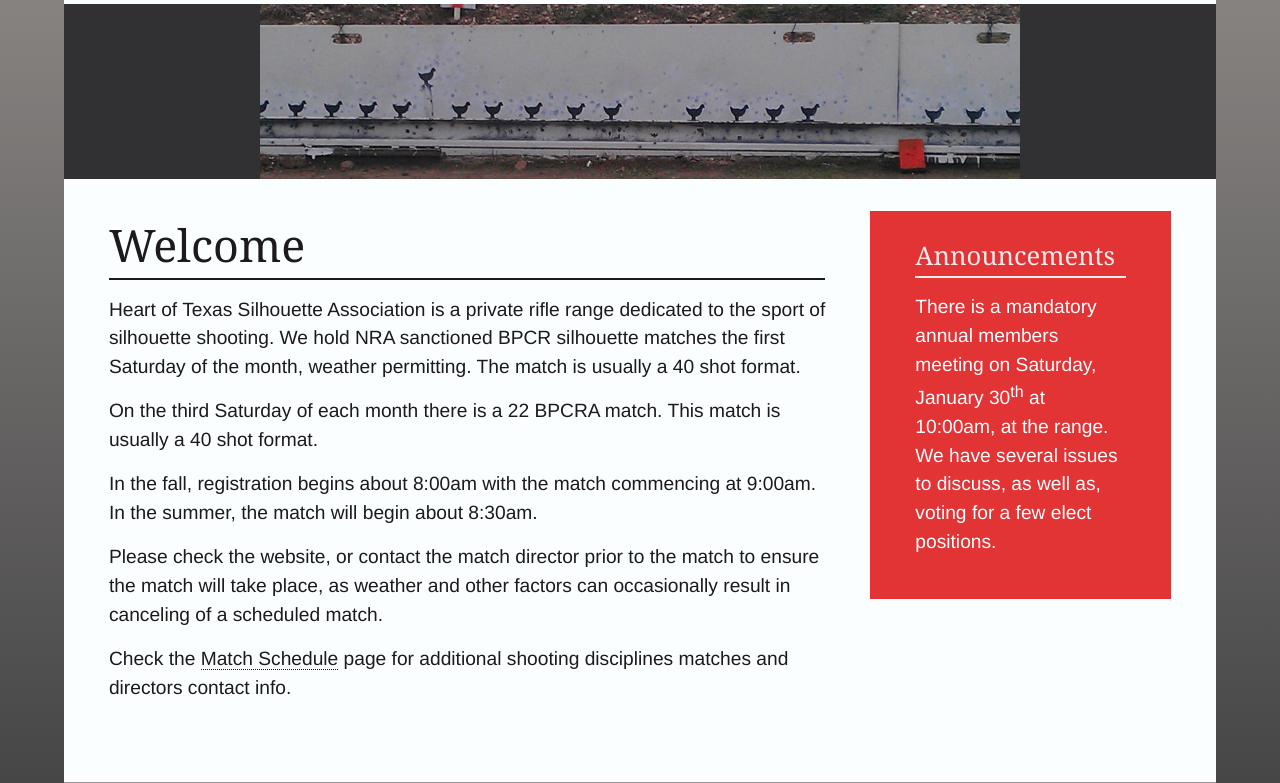
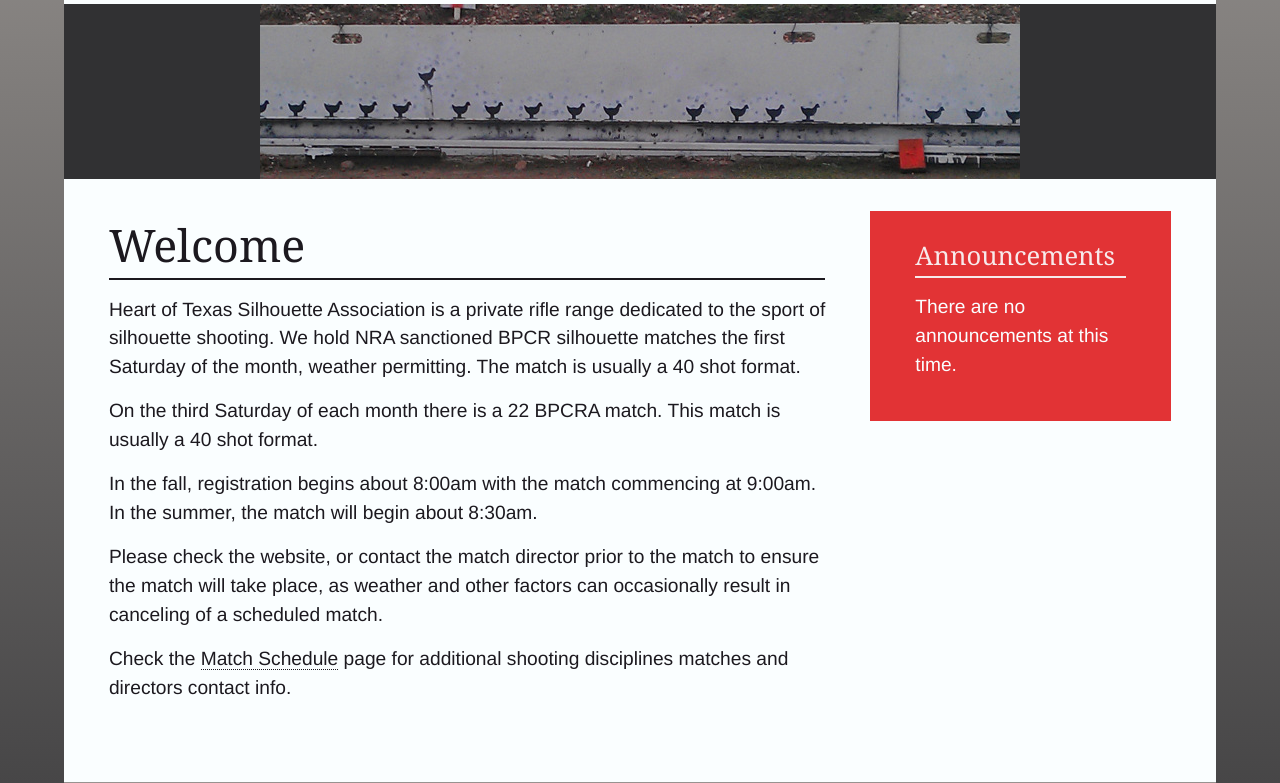
Before and after one commit to kevinwsauer/HOTSA, a PHP site: page / in a window 1280 px wide. Shown: the part 209-992 px from the top of the page. Run offline with PHP 8.4, Linux system fonts and the light colour scheme; some libraries are stand-ins or nearby versions.

Commit message:
Removes the annual meeting info from the announcement message.

```diff
--- a/_includes/announcements.php
+++ b/_includes/announcements.php
@@ -1,4 +1,4 @@
 <aside id="announcements">
 <h3>Announcements</h3>
-<p>There is a mandatory annual members meeting on Saturday, January 30<sup>th</sup> at 10:00am, at the range. We have several issues to discuss, as well as, voting for a few elect positions.</p>
+<p>There are no announcements at this time.</p>
 </aside><!-- #announcements -->
```
